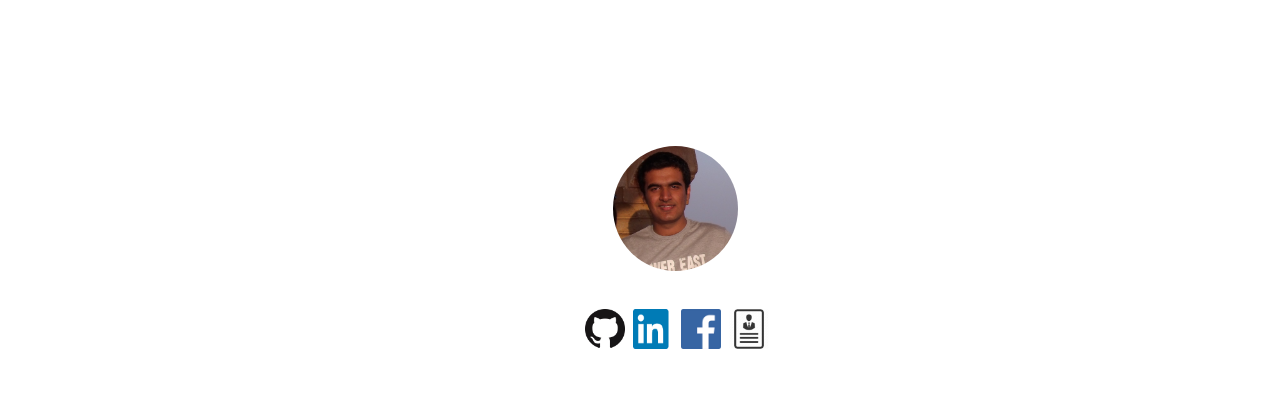
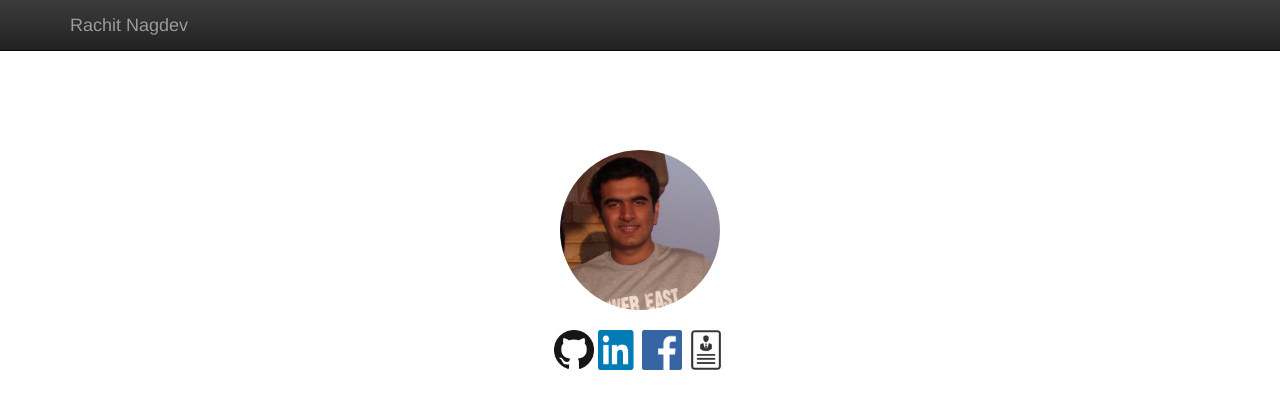
Before and after one commit to rachitnaruzu/rachitnaruzu.github.io, a plain HTML site: page index.html in a window 1280 px wide. Drawn offline with nearby package versions, Linux system fonts and the light colour scheme.

Commit message:
bootstrap added

```diff
--- a/css/mystyle.css
+++ b/css/mystyle.css
@@ -1,38 +1,49 @@
 .user-icon {
-	height:80%;
-	width:100%;
+
+}
+
+.homepad {
+    padding-top:150px;
+
 }
 
 .user-icon img {
-	height:125px;
-	width:125px;
-	margin-top:10%;
-	margin-left: 18%;
+	height:160px;
+	width:160px;
+	/*margin-top:10%;
+	margin-left: 18%;*/
 	border-radius:100px;
 }
 
 .icon-link-group {
 	width:100%;
-	height:20%;
+	height:90px;
+	padding-top:20px;
+	padding-bottom:20px;
 	/*border-style:solid;
 	border-width: 2px;
 	border-radius:5px;*/
 }
 
-.center-group {
+/*.center-group {
 	margin-top:10%;
 	margin-left:45%;
 	height:225px;
 	width:200px;
-}
+}*/
 
-.icon-link a img {
-	float:left;
-	margin-top:3px;
-	margin-left:8px;
-}
-
-.icon-link a img {
+.icon-link-group a img {
 	height:40px;
 	width:40px;
 }
+
+.icon-link-group a span {
+        margin-left: 5px;
+	font-size: 30px;
+        color: black;
+        vertical-align: middle;
+}
+
+/*.icon-link a img {
+
+}*/
--- a/index.html
+++ b/index.html
@@ -1,24 +1,35 @@
 <head>
+    <meta charset="utf-8">
+    <meta name="viewport" content="width=device-width, initial-scale=1">
     <title>Rachit Nagdev</title>
-	<link rel="stylesheet" href="css/mystyle.css"></link>
+    <link rel="stylesheet" href="css/mystyle.css">
+    <script  src="https://code.jquery.com/jquery-2.2.0.min.js"> </script>
+    <link rel="stylesheet" href="https://maxcdn.bootstrapcdn.com/bootstrap/3.3.6/css/bootstrap.min.css">
+    <link rel="stylesheet" href="https://maxcdn.bootstrapcdn.com/bootstrap/3.3.6/css/bootstrap-theme.min.css">
+    <script src="https://maxcdn.bootstrapcdn.com/bootstrap/3.3.6/js/bootstrap.min.js"> </script>
 </head>
 <body>
-	<div class="center-group">
-		<div class="user-icon">
-			<img src="images/user-icon.jpg" title="Rachit Nagdev"></img>
+    <nav class="navbar navbar-inverse navbar-fixed-top" role="navigation">
+        <div class="container">
+            <div class="navbar-header">
+                <a class="navbar-brand" href="#">Rachit Nagdev</a>
             </div>
+        </div>
+    </nav>
+    <div class="container homepad">
+        <div class="row">
+            <div class="col-md-12 text-center user-icon">
+                <img src="images/user-icon.jpg" title="Rachit Nagdev">
+            </div>
+        </div>
+        <div class="row">
+            <div class="col-md-12 text-center">
                 <div class="icon-link-group">
-			<div class="icon-link">
-				<a href="https://github.com/rachitnaruzu"><img src="images/github_profile.png" title="Github Profile"></img></a>
+                    <a href="https://github.com/rachitnaruzu"><img src="images/github_profile.png" title="Github Profile"></a>
+                    <a href="https://in.linkedin.com/in/rachitnagdev"><img src="images/linkedin_profile.png" title="Linkedin Profile"></a>
+                    <a href="https://www.facebook.com/rachit.nagdev"><img src="images/facebook_profile.jpg" title="Facebook Profile"></a>
+                    <a href="data/Rachit_Nagdev_Resume.pdf"><img src="images/resume.png" title="Resume"></a>
                 </div>
-			<div class="icon-link">
-				<a href="https://in.linkedin.com/in/rachitnagdev"><img src="images/linkedin_profile.png" title="Linkedin Profile"></img></a>
-			</div>
-			<div class="icon-link">
-				<a href="https://www.facebook.com/rachit.nagdev"><img src="images/facebook_profile.jpg" title="Facebook Profile"></img></a>
-			</div>
-			<div class="icon-link">
-				<a href="data/Rachit_Nagdev_Resume.pdf"><img src="images/resume.png" title="Resume"></img></a>
             </div>
         </div>
     </div>
```
Also changed, not shown: nbproject/project.xml (added, +9 -0 lines), 2 other files. Lines whose indentation alone changed are shown as unchanged.
